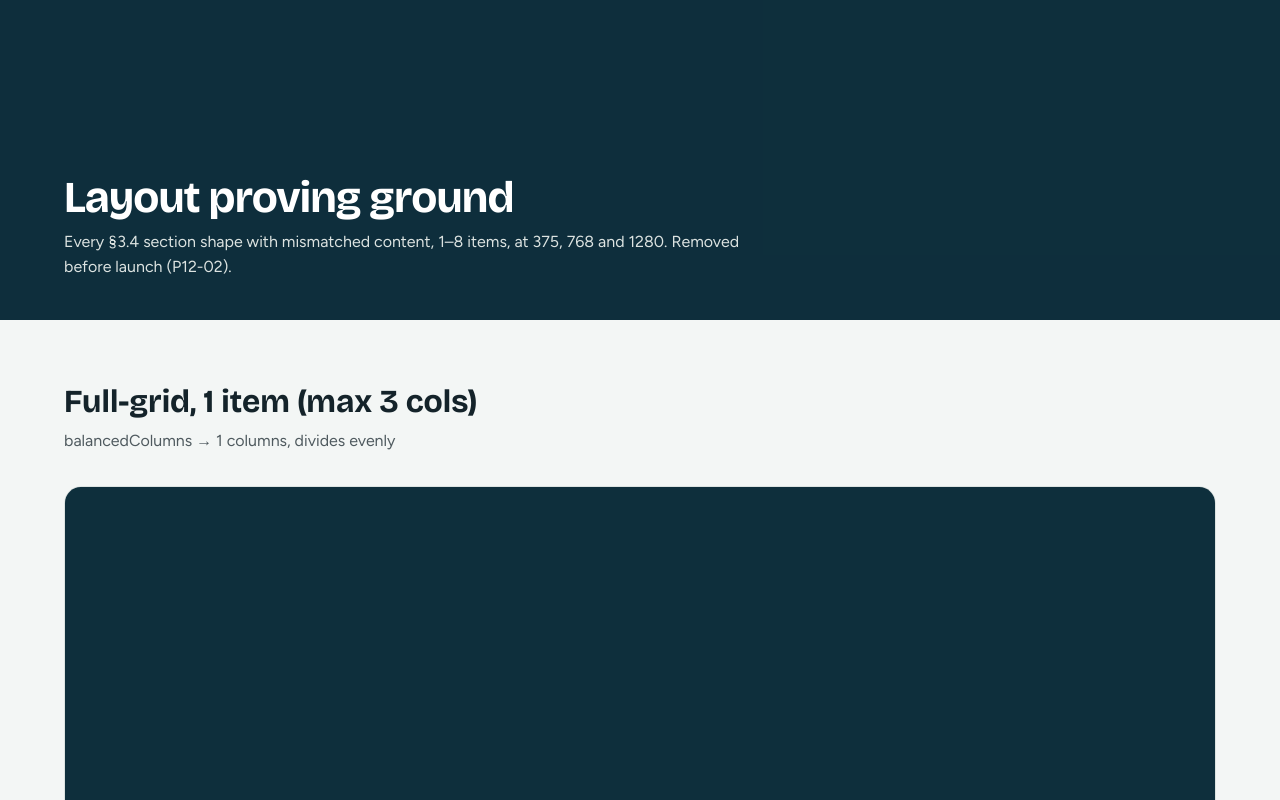
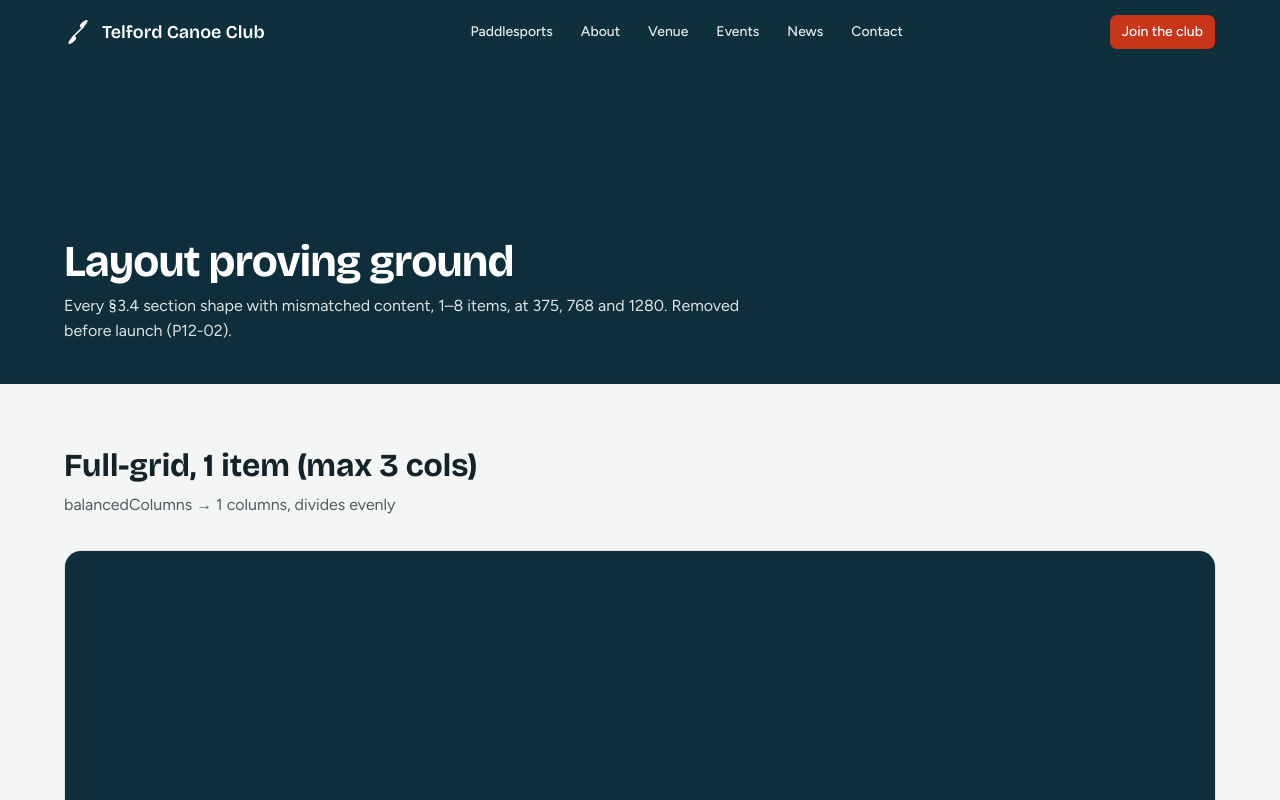
Before and after one commit to TalonInsights/Telford-Canoe-Club, a Next.js app: page /dev/layout in a window 1280 px wide. Shown: the top 800 px of the page. Built offline with nearby package versions, Linux system fonts and the light colour scheme.

Commit message:
P0-06: header with focus-trapped mobile drawer, signal active underline

```diff
--- a/app/dev/layout/page.tsx
+++ b/app/dev/layout/page.tsx
@@ -1,5 +1,7 @@
 import { Container } from '@/components/layout/container'
+import { Footer } from '@/components/layout/footer'
 import { CentredColumn, FullGrid, Split75 } from '@/components/layout/grids'
+import { Header } from '@/components/layout/header'
 import { PageHero } from '@/components/layout/page-hero'
 import { Section } from '@/components/layout/section'
 import { ImageFallback } from '@/components/site/image-fallback'
@@ -28,6 +30,8 @@ function DummyCard({ i }: { i: number }) {
 
 export default function LayoutDemo() {
   return (
+    <>
+      <Header />
       <main>
         <PageHero
         title="Layout proving ground"
@@ -97,14 +101,16 @@ export default function LayoutDemo() {
         </div>
       </Section>
 
-      <footer className="bg-foam py-8">
+        <div className="bg-foam py-8">
           <Container>
             <p className="text-micro text-ink-muted">
               Audit: section edges align to this container; tones alternate; last rows balanced;
               sibling image boxes share one ratio; no text block over 68ch.
             </p>
           </Container>
-      </footer>
+        </div>
       </main>
+      <Footer />
+    </>
   )
 }
--- /dev/null
+++ b/components/layout/header.tsx
@@ -0,0 +1,150 @@
+'use client'
+
+/**
+ * P0-06 — adapted from shadcnblocks "Navbar with Dropdowns"
+ * (https://21st.dev/@shadcnblockscom/components/shadcnblocks-com-navbar1, MIT).
+ * Kept: solid bar + Sheet drawer pattern (radix focus trap), data-driven menu.
+ * Changed: deep tone, signal active underline, Next Link + aria-current,
+ * 44px touch targets, sentence case, CTA slot, members/admin variant hook.
+ */
+
+import Link from 'next/link'
+import { usePathname } from 'next/navigation'
+import { Menu } from 'lucide-react'
+import { useState } from 'react'
+
+import { Container } from '@/components/layout/container'
+import { PaddleGlyph } from '@/components/site/image-fallback'
+import { Button } from '@/components/ui/button'
+import {
+  Sheet,
+  SheetContent,
+  SheetHeader,
+  SheetTitle,
+  SheetTrigger,
+} from '@/components/ui/sheet'
+import { cn } from '@/lib/utils'
+
+export type NavItem = { title: string; href: string }
+
+const siteNav: NavItem[] = [
+  { title: 'Paddlesports', href: '/paddlesports' },
+  { title: 'About', href: '/about' },
+  { title: 'Venue', href: '/venue' },
+  { title: 'Events', href: '/events' },
+  { title: 'News', href: '/news' },
+  { title: 'Contact', href: '/contact' },
+]
+
+function isActive(pathname: string, href: string) {
+  return pathname === href || pathname.startsWith(`${href}/`)
+}
+
+function NavLink({
+  item,
+  pathname,
+  className,
+  onNavigate,
+}: {
+  item: NavItem
+  pathname: string
+  className?: string
+  onNavigate?: () => void
+}) {
+  const active = isActive(pathname, item.href)
+  return (
+    <Link
+      href={item.href}
+      aria-current={active ? 'page' : undefined}
+      onClick={onNavigate}
+      className={cn(
+        'relative flex min-h-11 items-center px-1 font-medium text-white/90 transition-colors hover:text-white',
+        'after:absolute after:inset-x-1 after:bottom-1.5 after:h-0.5 after:rounded-full after:bg-signal after:opacity-0 after:transition-opacity',
+        active && 'text-white after:opacity-100',
+        className
+      )}
+    >
+      {item.title}
+    </Link>
+  )
+}
+
+export function Header({ items = siteNav, cta }: { items?: NavItem[]; cta?: React.ReactNode }) {
+  const pathname = usePathname()
+  const [open, setOpen] = useState(false)
+
+  const defaultCta = (
+    <Button asChild variant="signal" size="sm">
+      <Link href="/join">Join the club</Link>
+    </Button>
+  )
+
+  return (
+    <header className="sticky top-0 z-40 bg-deep text-white">
+      <Container>
+        <div className="flex h-16 items-center justify-between gap-4">
+          <Link
+            href="/"
+            className="flex min-h-11 items-center gap-2.5 font-heading text-lg font-semibold"
+          >
+            <PaddleGlyph className="size-7 text-white" />
+            <span>Telford Canoe Club</span>
+          </Link>
+
+          <nav aria-label="Main" className="hidden items-center gap-5 text-sm lg:flex">
+            {items.map((item) => (
+              <NavLink key={item.href} item={item} pathname={pathname} />
+            ))}
+          </nav>
+
+          <div className="hidden items-center gap-2 lg:flex">{cta ?? defaultCta}</div>
+
+          <Sheet open={open} onOpenChange={setOpen}>
+            <SheetTrigger asChild>
+              <Button
+                variant="ghost"
+                size="icon"
+                aria-label="Open menu"
+                className="text-white hover:bg-river hover:text-white lg:hidden"
+              >
+                <Menu />
+              </Button>
+            </SheetTrigger>
+            <SheetContent side="right" className="w-80 border-river bg-deep text-white">
+              <SheetHeader>
+                <SheetTitle className="flex items-center gap-2.5 text-white">
+                  <PaddleGlyph className="size-6 text-white" />
+                  Telford Canoe Club
+                </SheetTitle>
+              </SheetHeader>
+              <nav aria-label="Main" className="flex flex-col gap-1 px-4">
+                {items.map((item) => (
+                  <NavLink
+                    key={item.href}
+                    item={item}
+                    pathname={pathname}
+                    onNavigate={() => setOpen(false)}
+                    className="min-h-12 border-b border-river/60 text-base after:hidden aria-[current=page]:text-signal-soft"
+                  />
+                ))}
+              </nav>
+              <div className="mt-auto flex flex-col gap-3 p-4">
+                <Button asChild variant="signal" onClick={() => setOpen(false)}>
+                  <Link href="/join">Join the club</Link>
+                </Button>
+                <Button
+                  asChild
+                  variant="ghost"
+                  className="text-white hover:bg-river hover:text-white"
+                  onClick={() => setOpen(false)}
+                >
+                  <Link href="/login">Log in</Link>
+                </Button>
+              </div>
+            </SheetContent>
+          </Sheet>
+        </div>
+      </Container>
+    </header>
+  )
+}
```
Also changed, not shown: 2 other files (tests, documents, lock files or other folders). Lines whose indentation alone changed are shown as unchanged.
